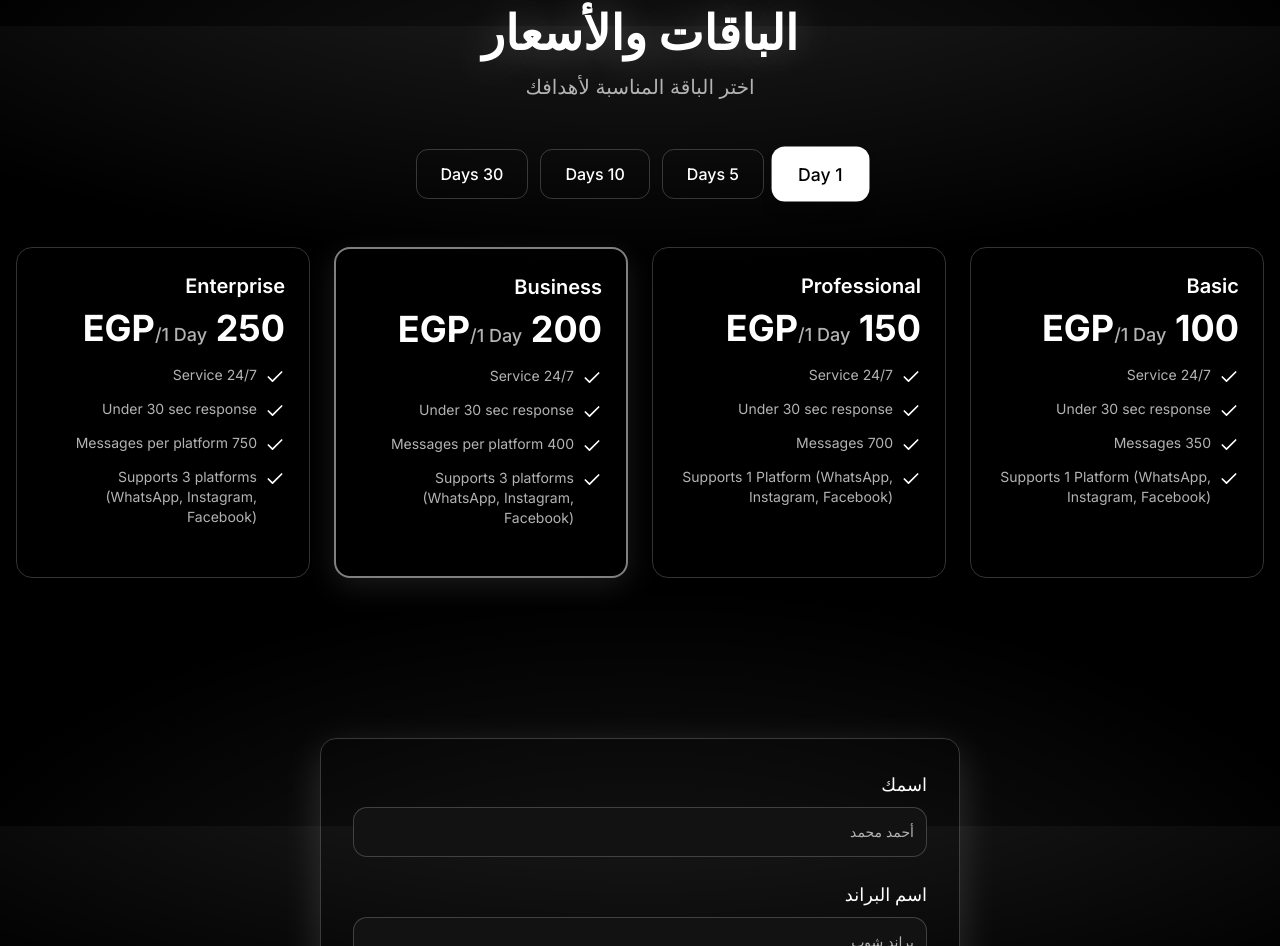
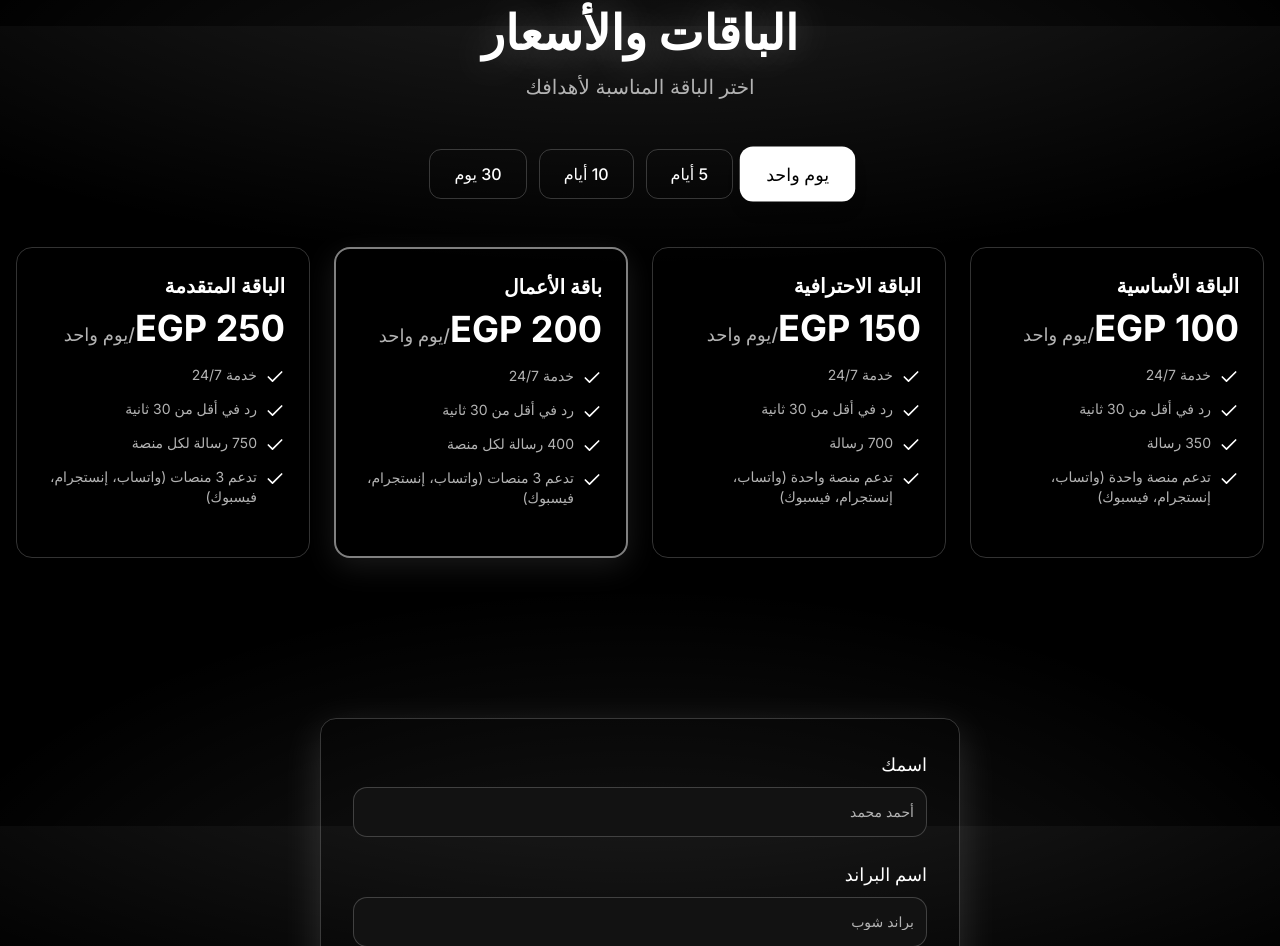
Before and after one commit to 4645454/fast-chat-bot, a React (Vite) app: page / in a window 1280 px wide. Shown: the part 2374-3320 px from the top of the page. Built offline with nearby package versions, Linux system fonts and the light colour scheme; the HTML template or start-up script is replaced by a standard one.

Commit message:
Update Arabic translations for pricing

```diff
--- a/src/components/PricingSection.tsx
+++ b/src/components/PricingSection.tsx
@@ -4,71 +4,90 @@ import { useLanguage } from "@/contexts/LanguageContext";
 import { Check } from "lucide-react";
 
 const PricingSection = () => {
-  const { language } = useLanguage();
-  const [selectedDuration, setSelectedDuration] = useState<string>("1 Day");
+  const { language, t } = useLanguage();
+  const [selectedDuration, setSelectedDuration] = useState<string>("1day");
 
-  const plans = {
-    "1 Day": [
-      { name: "Basic", price: "100 EGP", features: ["24/7 Service", "Under 30 sec response", "350 Messages", "Supports 1 Platform (WhatsApp, Instagram, Facebook)"] },
-      { name: "Professional", price: "150 EGP", features: ["24/7 Service", "Under 30 sec response", "700 Messages", "Supports 1 Platform (WhatsApp, Instagram, Facebook)"] },
-      { name: "Business", price: "200 EGP", features: ["24/7 Service", "Under 30 sec response", "400 Messages per platform", "Supports 3 platforms (WhatsApp, Instagram, Facebook)"] },
-      { name: "Enterprise", price: "250 EGP", features: ["24/7 Service", "Under 30 sec response", "750 Messages per platform", "Supports 3 platforms (WhatsApp, Instagram, Facebook)"] }
+  const durationKeys = ["1day", "5days", "10days", "30days"] as const;
+
+  const plansData = {
+    "1day": [
+      { key: "basic", price: "100 EGP", messages: 350, messagesPerPlatform: null, platforms: 1 },
+      { key: "professional", price: "150 EGP", messages: 700, messagesPerPlatform: null, platforms: 1 },
+      { key: "business", price: "200 EGP", messages: null, messagesPerPlatform: 400, platforms: 3 },
+      { key: "enterprise", price: "250 EGP", messages: null, messagesPerPlatform: 750, platforms: 3 }
     ],
-    "5 Days": [
-      { name: "Basic", price: "350 EGP", features: ["24/7 Service", "Under 30 sec response", "1000 Messages", "Supports 1 Platform (WhatsApp, Instagram, Facebook)"] },
-      { name: "Professional", price: "450 EGP", features: ["24/7 Service", "Under 30 sec response", "1500 Messages", "Supports 1 Platform (WhatsApp, Instagram, Facebook)"] },
-      { name: "Business", price: "550 EGP", features: ["24/7 Service", "Under 30 sec response", "1000 Messages per platform", "Supports 3 platforms (WhatsApp, Instagram, Facebook)"] },
-      { name: "Enterprise", price: "700 EGP", features: ["24/7 Service", "Under 30 sec response", "1500 Messages per platform", "Supports 3 platforms (WhatsApp, Instagram, Facebook)"] }
+    "5days": [
+      { key: "basic", price: "350 EGP", messages: 1000, messagesPerPlatform: null, platforms: 1 },
+      { key: "professional", price: "450 EGP", messages: 1500, messagesPerPlatform: null, platforms: 1 },
+      { key: "business", price: "550 EGP", messages: null, messagesPerPlatform: 1000, platforms: 3 },
+      { key: "enterprise", price: "700 EGP", messages: null, messagesPerPlatform: 1500, platforms: 3 }
     ],
-    "10 Days": [
-      { name: "Basic", price: "1000 EGP", features: ["24/7 Service", "Under 30 sec response", "2000 Messages", "Supports 1 Platform (WhatsApp, Instagram, Facebook)"] },
-      { name: "Professional", price: "1200 EGP", features: ["24/7 Service", "Under 30 sec response", "3000 Messages", "Supports 1 Platform (WhatsApp, Instagram, Facebook)"] },
-      { name: "Business", price: "1400 EGP", features: ["24/7 Service", "Under 30 sec response", "1000 Messages per platform", "Supports 3 platforms (WhatsApp, Instagram, Facebook)"] },
-      { name: "Enterprise", price: "1650 EGP", features: ["24/7 Service", "Under 30 sec response", "1800 Messages per platform", "Supports 3 platforms (WhatsApp, Instagram, Facebook)"] }
+    "10days": [
+      { key: "basic", price: "1000 EGP", messages: 2000, messagesPerPlatform: null, platforms: 1 },
+      { key: "professional", price: "1200 EGP", messages: 3000, messagesPerPlatform: null, platforms: 1 },
+      { key: "business", price: "1400 EGP", messages: null, messagesPerPlatform: 1000, platforms: 3 },
+      { key: "enterprise", price: "1650 EGP", messages: null, messagesPerPlatform: 1800, platforms: 3 }
     ],
-    "30 Days": [
-      { name: "Basic", price: "2500 EGP", features: ["24/7 Service", "Under 30 sec response", "5000 Messages", "Supports 1 Platform (WhatsApp, Instagram, Facebook)"] },
-      { name: "Professional", price: "3500 EGP", features: ["24/7 Service", "Under 30 sec response", "8000 Messages", "Supports 1 Platform (WhatsApp, Instagram, Facebook)"] },
-      { name: "Business", price: "4500 EGP", features: ["24/7 Service", "Under 30 sec response", "8000 Messages per platform", "Supports 3 platforms (WhatsApp, Instagram, Facebook)"] },
-      { name: "Enterprise", price: "6000 EGP", features: ["24/7 Service", "Under 30 sec response", "15000 Messages per platform", "Supports 3 platforms (WhatsApp, Instagram, Facebook)"] }
+    "30days": [
+      { key: "basic", price: "2500 EGP", messages: 5000, messagesPerPlatform: null, platforms: 1 },
+      { key: "professional", price: "3500 EGP", messages: 8000, messagesPerPlatform: null, platforms: 1 },
+      { key: "business", price: "4500 EGP", messages: null, messagesPerPlatform: 8000, platforms: 3 },
+      { key: "enterprise", price: "6000 EGP", messages: null, messagesPerPlatform: 15000, platforms: 3 }
     ],
   };
 
-  const planKeys = Object.keys(plans) as Array<keyof typeof plans>;
+  const getFeatures = (plan: typeof plansData[keyof typeof plansData][0]) => {
+    const features = [
+      t('pricing.feature.service'),
+      t('pricing.feature.response'),
+    ];
+
+    if (plan.messages) {
+      features.push(`${plan.messages} ${t('pricing.feature.messages')}`);
+    } else if (plan.messagesPerPlatform) {
+      features.push(`${plan.messagesPerPlatform} ${t('pricing.feature.messagesPerPlatform')}`);
+    }
+
+    features.push(plan.platforms === 1 ? t('pricing.feature.supports1Platform') : t('pricing.feature.supports3Platforms'));
+
+    return features;
+  };
 
   return (
     <section id="pricing" className="py-20 bg-gradient-section" dir={language === 'ar' ? 'rtl' : 'ltr'}>
       <div className="container mx-auto px-4">
         <div className="text-center mb-12 animate-fade-in">
           <h2 className="text-3xl md:text-5xl font-bold text-primary glow-white-soft mb-4">
-            {language === 'ar' ? 'الباقات والأسعار' : 'Plans & Pricing'}
+            {t('pricing.title')}
           </h2>
           <p className="text-xl text-muted-foreground">
-            {language === 'ar' ? 'اختر الباقة المناسبة لأهدافك' : 'Choose the plan that fits your goals'}
+            {t('pricing.subtitle')}
           </p>
         </div>
 
         {/* Plan Duration Tabs */}
         <div className="flex flex-wrap justify-center gap-3 mb-12">
-          {planKeys.map((planKey) => (
+          {durationKeys.map((durationKey) => (
             <button
-              key={planKey}
-              onClick={() => setSelectedDuration(planKey)}
+              key={durationKey}
+              onClick={() => setSelectedDuration(durationKey)}
               className={`px-6 py-3 rounded-xl font-medium transition-all duration-500 ${
-                selectedDuration === planKey
+                selectedDuration === durationKey
                   ? 'bg-primary text-background scale-110 glow-white shadow-lg'
                   : 'bg-transparent text-primary hover:scale-105 hover:glow-white-subtle border border-primary/20 hover:border-primary'
               }`}
             >
-              {planKey}
+              {t(`pricing.duration.${durationKey}`)}
             </button>
           ))}
         </div>
 
         {/* Pricing Cards */}
         <div className="grid lg:grid-cols-4 md:grid-cols-2 sm:grid-cols-1 gap-6 max-w-7xl mx-auto">
-          {plans[selectedDuration as keyof typeof plans].map((plan, index) => {
+          {plansData[selectedDuration as keyof typeof plansData].map((plan, index) => {
             const isHighlighted = index === 2;
+            const features = getFeatures(plan);
+
             return (
               <Card
                 key={index}
@@ -80,13 +99,13 @@ const PricingSection = () => {
                 style={{ animationDelay: `${index * 100}ms` }}
               >
                 <CardContent className="p-6">
-                  <h3 className="text-xl font-semibold mb-2 text-primary">{plan.name}</h3>
+                  <h3 className="text-xl font-semibold mb-2 text-primary">{t(`pricing.plan.${plan.key}`)}</h3>
                   <p className="text-4xl font-bold mb-4 text-foreground">
                     {plan.price}
-                    <span className="text-muted-foreground text-lg font-medium">/{selectedDuration}</span>
+                    <span className="text-muted-foreground text-lg font-medium">/{t(`pricing.duration.${selectedDuration}`)}</span>
                   </p>
                   <ul className="space-y-3 text-muted-foreground mb-6">
-                    {plan.features.map((feature, idx) => (
+                    {features.map((feature, idx) => (
                       <li key={idx} className="flex items-start gap-2">
                         <Check className="w-5 h-5 text-primary flex-shrink-0 mt-0.5" />
                         <span className="text-sm">{feature}</span>
--- a/src/contexts/LanguageContext.tsx
+++ b/src/contexts/LanguageContext.tsx
@@ -59,6 +59,24 @@ const translations = {
     'contact.whatsappPlaceholder': '01012345678',
     'contact.reasonPlaceholder': 'عايز أحسن خدمة العملاء وأزود المبيعات...',
 
+    // Pricing
+    'pricing.title': 'الباقات والأسعار',
+    'pricing.subtitle': 'اختر الباقة المناسبة لأهدافك',
+    'pricing.duration.1day': 'يوم واحد',
+    'pricing.duration.5days': '5 أيام',
+    'pricing.duration.10days': '10 أيام',
+    'pricing.duration.30days': '30 يوم',
+    'pricing.plan.basic': 'الباقة الأساسية',
+    'pricing.plan.professional': 'الباقة الاحترافية',
+    'pricing.plan.business': 'باقة الأعمال',
+    'pricing.plan.enterprise': 'الباقة المتقدمة',
+    'pricing.feature.service': 'خدمة 24/7',
+    'pricing.feature.response': 'رد في أقل من 30 ثانية',
+    'pricing.feature.messages': 'رسالة',
+    'pricing.feature.messagesPerPlatform': 'رسالة لكل منصة',
+    'pricing.feature.supports1Platform': 'تدعم منصة واحدة (واتساب، إنستجرام، فيسبوك)',
+    'pricing.feature.supports3Platforms': 'تدعم 3 منصات (واتساب، إنستجرام، فيسبوك)',
+
     // Footer
     'footer.tagline': 'خدمة مقدمة بواسطة AI in N8N',
     'footer.rights': 'جميع الحقوق محفوظة',
@@ -115,6 +133,24 @@ const translations = {
     'contact.whatsappPlaceholder': '01012345678',
     'contact.reasonPlaceholder': 'I want to improve customer service and increase sales...',
 
+    // Pricing
+    'pricing.title': 'Plans & Pricing',
+    'pricing.subtitle': 'Choose the plan that fits your goals',
+    'pricing.duration.1day': '1 Day',
+    'pricing.duration.5days': '5 Days',
+    'pricing.duration.10days': '10 Days',
+    'pricing.duration.30days': '30 Days',
+    'pricing.plan.basic': 'Basic',
+    'pricing.plan.professional': 'Professional',
+    'pricing.plan.business': 'Business',
+    'pricing.plan.enterprise': 'Enterprise',
+    'pricing.feature.service': '24/7 Service',
+    'pricing.feature.response': 'Under 30 sec response',
+    'pricing.feature.messages': 'Messages',
+    'pricing.feature.messagesPerPlatform': 'Messages per platform',
+    'pricing.feature.supports1Platform': 'Supports 1 Platform (WhatsApp, Instagram, Facebook)',
+    'pricing.feature.supports3Platforms': 'Supports 3 platforms (WhatsApp, Instagram, Facebook)',
+
     // Footer
     'footer.tagline': 'Service provided by AI in N8N',
     'footer.rights': 'All Rights Reserved',
```
